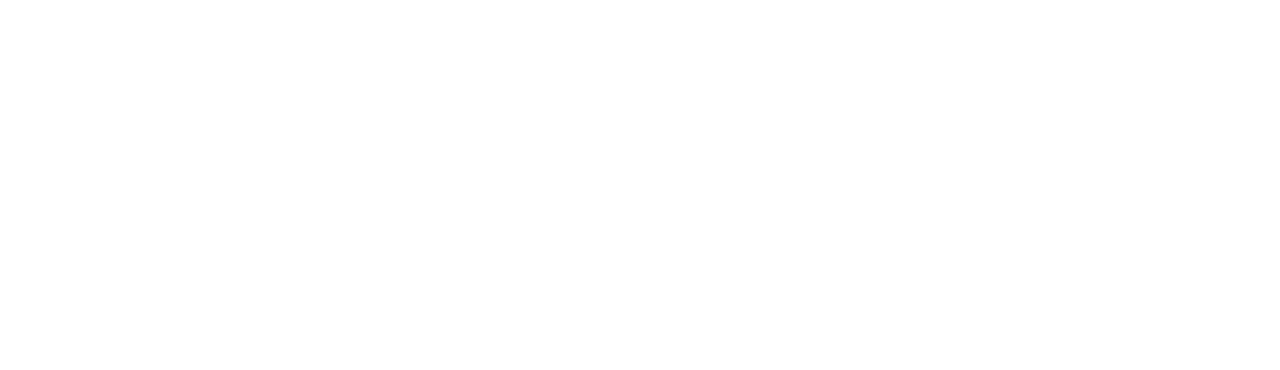
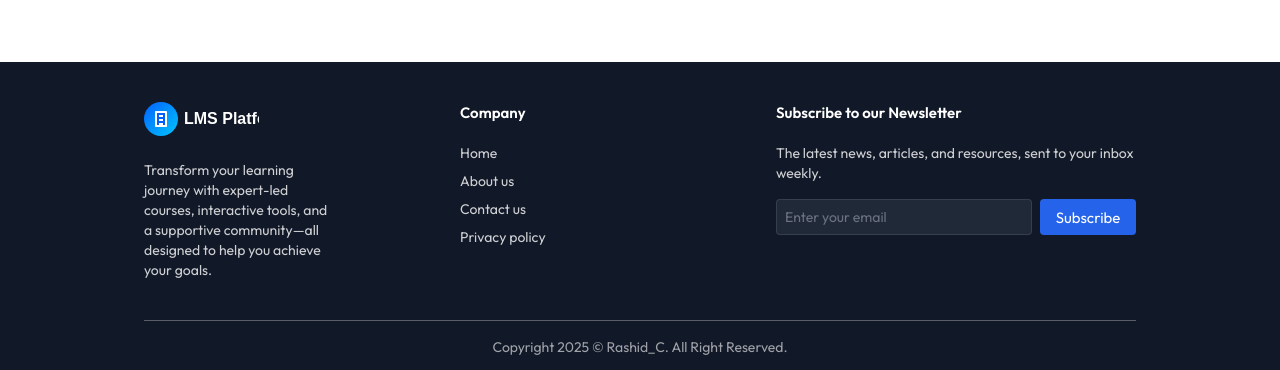
Before and after one commit to Rashid-C/LMS-React, a React (Vite) app in the folder cliend/: page /course-list in a window 1280 px wide. Shown: the part 931-1301 px from the top of the page. Before the commit the page ends 993 px from the top, so only its background shows below. Built offline with nearby package versions, Linux system fonts and the light colour scheme; no server answers.

Commit message:
Footer Addedin CourseList page

```diff
--- a/cliend/src/pages/student/CoursesList.jsx
+++ b/cliend/src/pages/student/CoursesList.jsx
@@ -4,6 +4,7 @@ import SearchBar from "../../components/student/SearchBar";
 import { useParams } from "react-router-dom";
 import CourseCard from "../../components/student/CourseCard";
 import { assets } from "../../assets/assets";
+import Footer from "../../components/student/Footer";
 
 const CoursesList = () => {
   const { navigate, allCourses } = useContext(AppContext);
@@ -62,6 +63,7 @@ const CoursesList = () => {
           ))}
         </div>
       </div>
+      <Footer />
     </>
   );
 };
```
